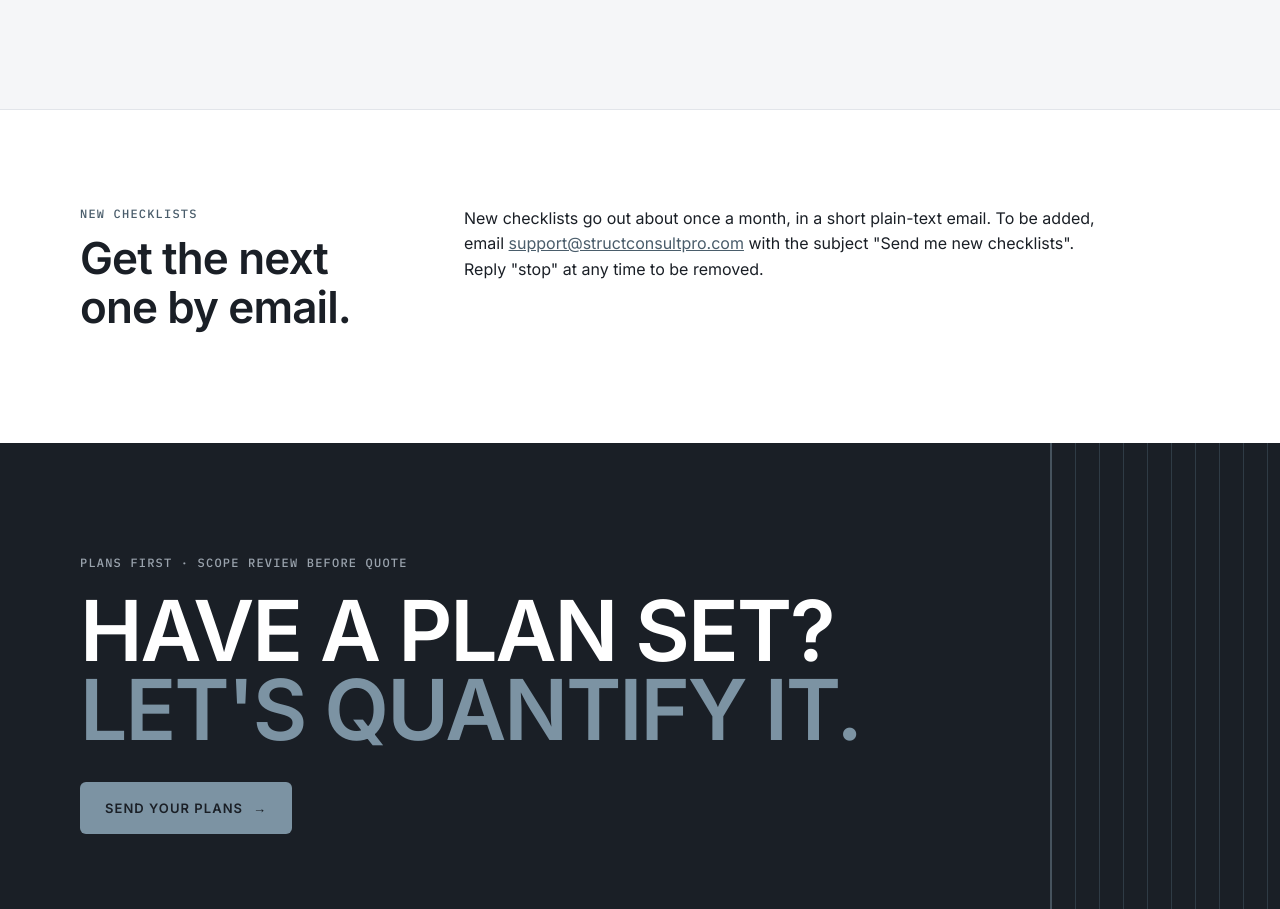
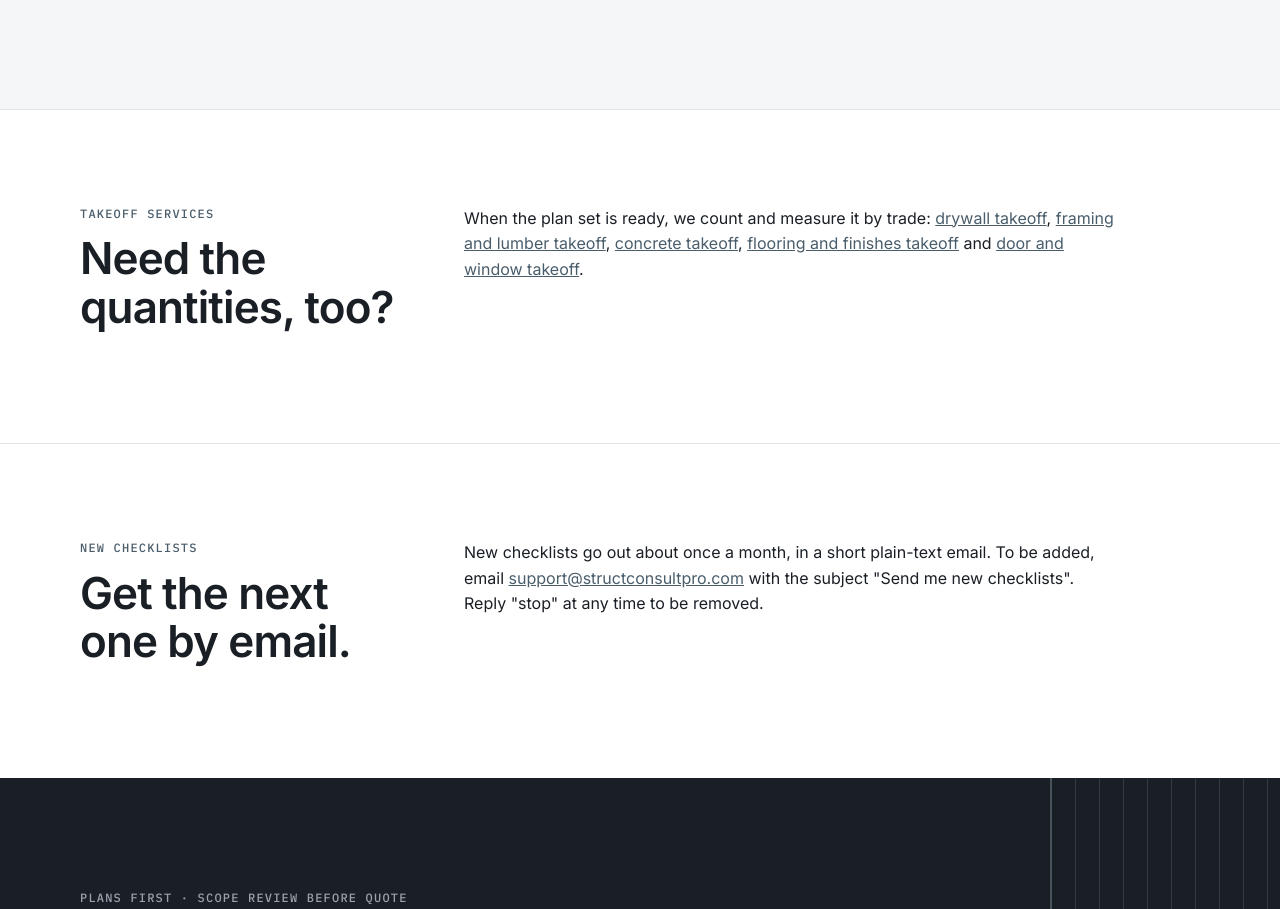
Before and after one commit to floridabuildadvisor-hue/structconsultpro-site, a plain HTML site: page resources.html in a window 1280 px wide. Shown: the part 1411-2320 px from the top of the page. Drawn offline with Linux system fonts and the light colour scheme.

Commit message:
SEO quick wins: keyword-first titles, "takeoff" in every service H1, resources links
- Home title (and og/twitter title): "Quantity Takeoff Services for Florida Contractors | StructConsultPro"
  (was brand-first, 76 chars)
- H1: concrete, door & window, flooring now say "takeoffs"
- Titles: door & window and flooring aligned with the other trade pages (Florida)
- /resources: short "Takeoff services" section linking the five trade pages

Co-Authored-By: Claude Opus 5.5 <noreply@anthropic.com>

```diff
--- a/resources.html
+++ b/resources.html
@@ -185,6 +185,18 @@
     </div>
   </section>
 
+  <section aria-labelledby="takeoffs-title">
+    <div class="wrap grid">
+      <div class="c-4">
+        <p class="label">Takeoff services</p>
+        <h2 id="takeoffs-title">Need the quantities, too?</h2>
+      </div>
+      <div class="c-8">
+        <p>When the plan set is ready, we count and measure it by trade: <a href="/drywall-takeoff">drywall takeoff</a>, <a href="/framing-takeoff">framing and lumber takeoff</a>, <a href="/concrete-takeoff">concrete takeoff</a>, <a href="/flooring-takeoff">flooring and finishes takeoff</a> and <a href="/door-window-takeoff">door and window takeoff</a>.</p>
+      </div>
+    </div>
+  </section>
+
   <section aria-labelledby="updates-title">
     <div class="wrap grid">
       <div class="c-4">
```
Also changed, not shown: concrete-takeoff.html (+1 -1 lines), door-window-takeoff.html (+3 -3 lines), flooring-takeoff.html (+3 -3 lines), index.html (+3 -3 lines).
